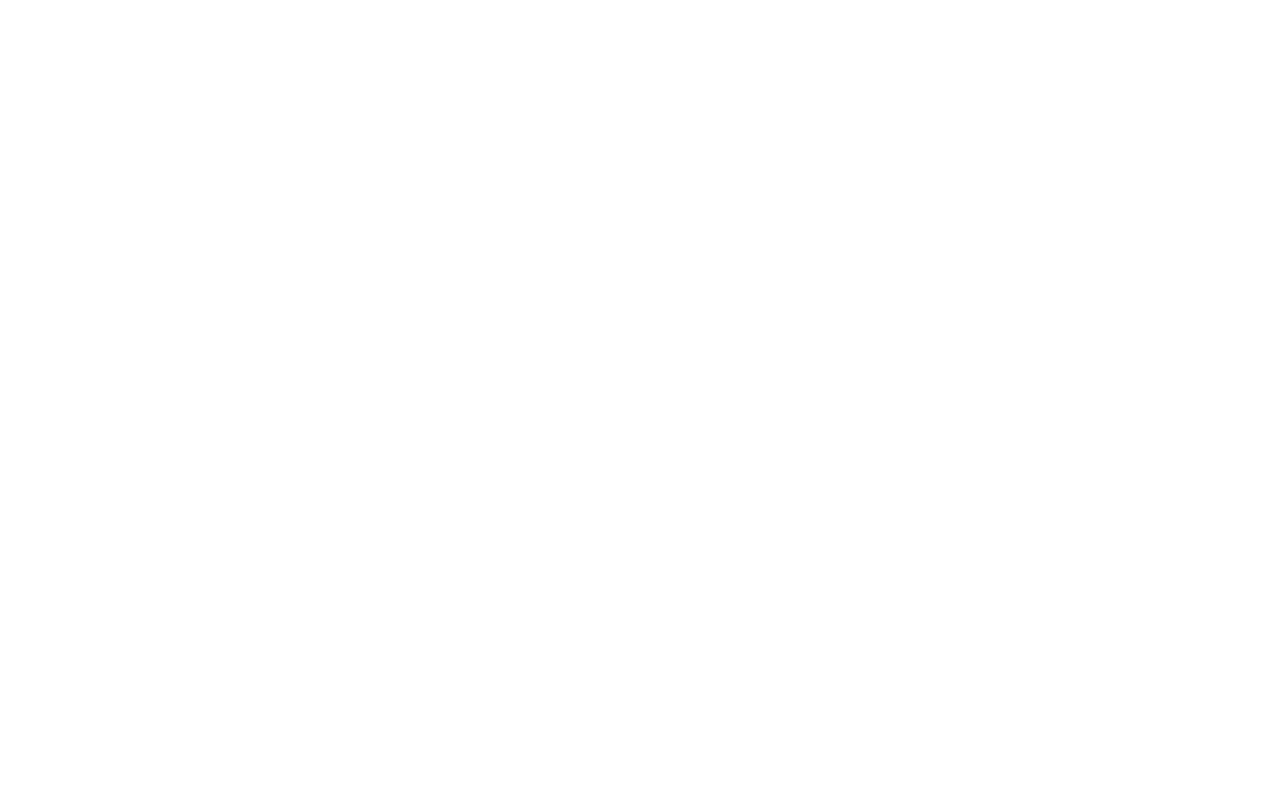
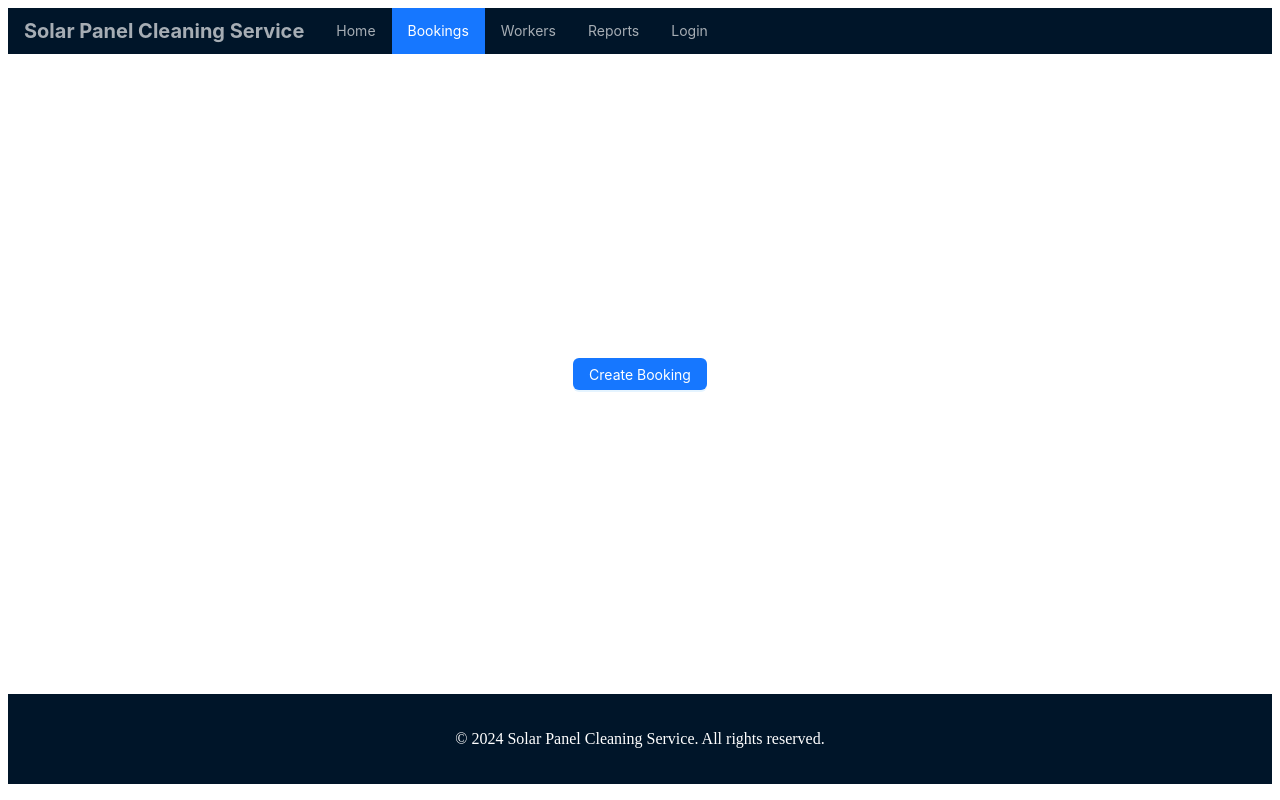
Before and after one commit to AawaizAli/solar-webapp, a React (Vite) app in the folder solar-cleaning/: page /bookings in a window 1280 px wide. Before the commit this address had no page. Built offline with nearby package versions, Linux system fonts and the light colour scheme.

Commit message:
booking-page-ui

```diff
--- a/solar-cleaning/frontend/src/App.jsx
+++ b/solar-cleaning/frontend/src/App.jsx
@@ -2,7 +2,7 @@
 import { BrowserRouter as Router, Routes, Route } from 'react-router-dom';
 import HomePage from './components/HomePage';
 import LoginPage from './components/LoginPage';
-// import BookingsPage from './components/BookingsPage';
+import BookingsPage from './components/BookingsPage';
 // import WorkersPage from './components/WorkersPage';
 // import ReportsPage from './components/ReportsPage';
 
@@ -11,8 +11,8 @@
     <Router>
       <Routes>
         <Route exact path="/" element={<HomePage />} />
-        {/* <Route path="/bookings" element={<BookingsPage />} />
-        <Route path="/workers" element={<WorkersPage />} />
+        <Route path="/bookings" element={<BookingsPage />} />
+        {/* <Route path="/workers" element={<WorkersPage />} />
         <Route path="/reports" element={<ReportsPage />} /> */}
         <Route path="/login" element={<LoginPage />} />
       </Routes>
--- a/solar-cleaning/frontend/src/components/BookingsPage.css
+++ b/solar-cleaning/frontend/src/components/BookingsPage.css
@@ -0,0 +1,20 @@
+/* BookingPage.css */
+.company-name {
+    font-size: 20px;
+    font-weight: bold;
+  }
+
+  .content {
+    display: flex;
+    justify-content: center;
+    align-items: center;
+    height: 80vh; /* Adjust height as needed */
+    flex-direction: column;
+  }
+
+  .footer {
+    text-align: center;
+    padding: 20px;
+    background-color: #001529;
+    color: #fff;
+  }
--- a/solar-cleaning/frontend/src/components/BookingsPage.jsx
+++ b/solar-cleaning/frontend/src/components/BookingsPage.jsx
@@ -0,0 +1,108 @@
+import React, { useState } from 'react';
+import { Menu, Button, Form, Input, Select, DatePicker } from 'antd';
+import { Link } from 'react-router-dom';
+import './BookingsPage.css'; // Create a CSS file for custom styles
+
+const { Option } = Select;
+
+const BookingsPage = () => {
+  const [isLoggedIn, setIsLoggedIn] = useState(false);
+  const [showForm, setShowForm] = useState(false);
+
+  const handleCreateBooking = () => {
+    setShowForm(true);
+  };
+
+  const handleFormSubmit = (values) => {
+    console.log('Form values:', values);
+    // Add logic to handle form submission
+  };
+
+  return (
+    <div>
+      <Menu theme="dark" mode="horizontal" defaultSelectedKeys={['bookings']}>
+        <Menu.Item key="company">
+          <div className="company-name">Solar Panel Cleaning Service</div>
+        </Menu.Item>
+        <Menu.Item key="home">
+          <Link to="/">Home</Link>
+        </Menu.Item>
+        <Menu.Item key="bookings">
+          <Link to="/bookings">Bookings</Link>
+        </Menu.Item>
+        <Menu.Item key="workers">
+          <Link to="/workers">Workers</Link>
+        </Menu.Item>
+        <Menu.Item key="reports">
+          <Link to="/reports">Reports</Link>
+        </Menu.Item>
+        {isLoggedIn ? (
+          <Menu.Item key="logout">
+            <Link to="/logout">Logout</Link>
+          </Menu.Item>
+        ) : (
+          <Menu.Item key="login">
+            <Link to="/login">Login</Link>
+          </Menu.Item>
+        )}
+      </Menu>
+
+      <div className="content">
+        {!showForm ? (
+          <Button type="primary" onClick={handleCreateBooking}>
+            Create Booking
+          </Button>
+        ) : (
+          <Form onFinish={handleFormSubmit} layout="vertical">
+            <Form.Item label="ClientID" name="clientID" rules={[{ required: true, message: 'Please select a ClientID!' }]}>
+              <Select placeholder="Select ClientID">
+                {/* Replace with dynamic values from the database */}
+                <Option value="1">Client 1</Option>
+                <Option value="2">Client 2</Option>
+              </Select>
+            </Form.Item>
+            <Form.Item label="WorkerID" name="workerID" rules={[{ required: true, message: 'Please select a WorkerID!' }]}>
+              <Select placeholder="Select WorkerID">
+                {/* Replace with dynamic values from the database */}
+                <Option value="1">Worker 1</Option>
+                <Option value="2">Worker 2</Option>
+              </Select>
+            </Form.Item>
+            <Form.Item label="Date" name="date" rules={[{ required: true, message: 'Please select a date!' }]}>
+              <DatePicker />
+            </Form.Item>
+            <Form.Item label="Time Slot" name="timeSlot" rules={[{ required: true, message: 'Please select a time slot!' }]}>
+              <Select placeholder="Select Time Slot">
+                <Option value="9am">9am</Option>
+                <Option value="11am">11am</Option>
+                <Option value="1pm">1pm</Option>
+                <Option value="3pm">3pm</Option>
+                <Option value="5pm">5pm</Option>
+              </Select>
+            </Form.Item>
+            <Form.Item label="Location" name="location" rules={[{ required: true, message: 'Please enter a location!' }]}>
+              <Input />
+            </Form.Item>
+            <Form.Item label="Status" name="status" rules={[{ required: true, message: 'Please select a status!' }]}>
+              <Select placeholder="Select Status">
+                <Option value="true">True</Option>
+                <Option value="false">False</Option>
+              </Select>
+            </Form.Item>
+            <Form.Item>
+              <Button type="primary" htmlType="submit">
+                Submit
+              </Button>
+            </Form.Item>
+          </Form>
+        )}
+      </div>
+
+      <footer className="footer">
+        <p>&copy; 2024 Solar Panel Cleaning Service. All rights reserved.</p>
+      </footer>
+    </div>
+  );
+};
+
+export default BookingsPage;
--- a/solar-cleaning/frontend/src/components/HomePage.css
+++ b/solar-cleaning/frontend/src/components/HomePage.css
@@ -18,6 +18,7 @@
     color: white;
     /* Adjust text color as needed */
     font-family: Arial, Helvetica, sans-serifs;
+    padding-right:0;
 }
 
 .hero-content h1 {
```
